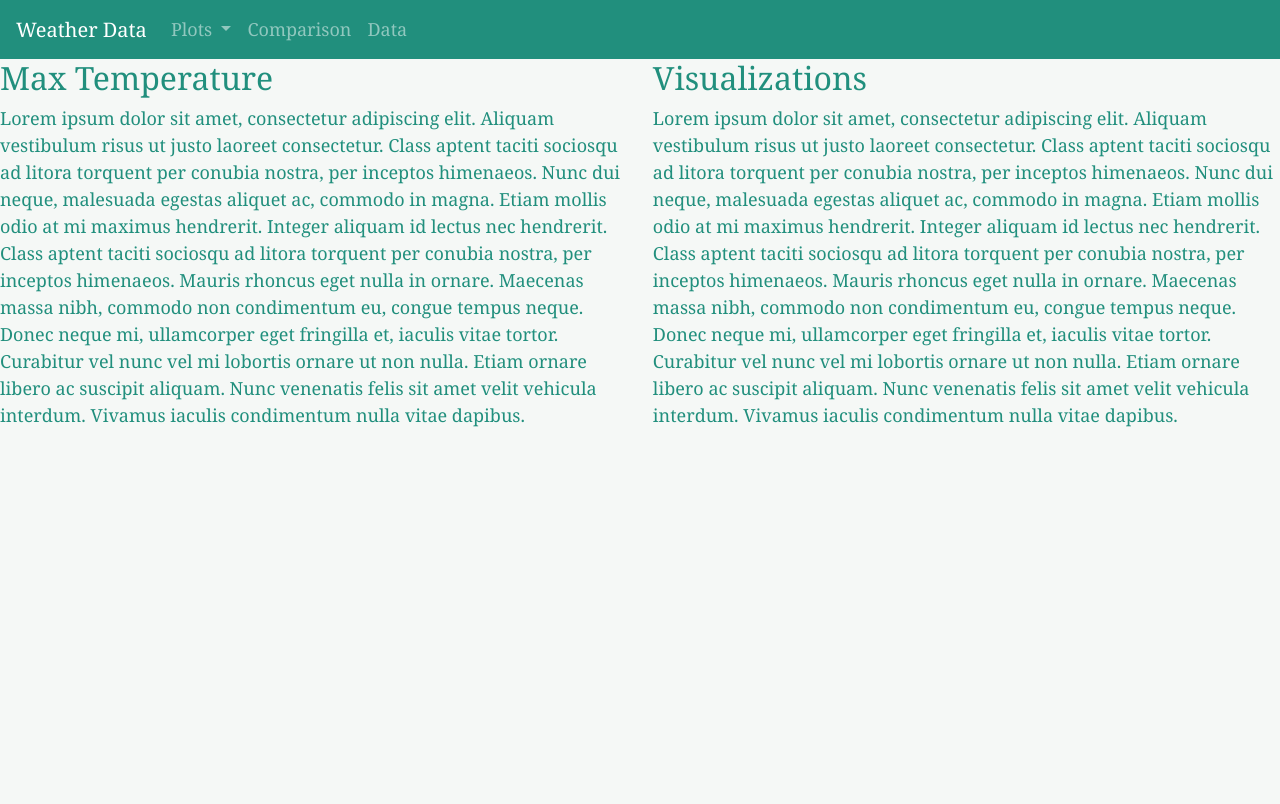
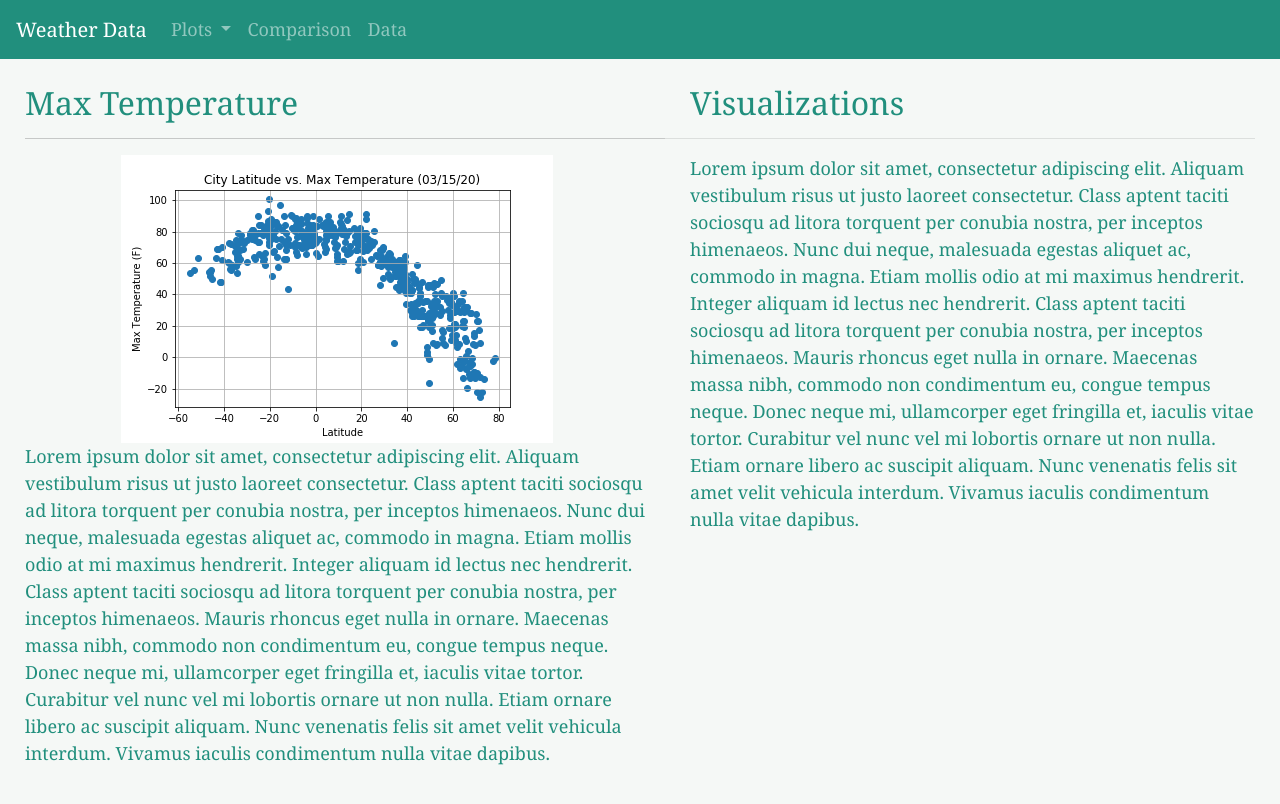
Before and after one commit to Rob-Ottogalli/Web-Design-Challenge, a plain HTML site: page WebVisualizations/Visualizations/2_Plots_Max_Temp.html in a window 1280 px wide. Drawn offline with nearby package versions, Linux system fonts and the light colour scheme.

Commit message:
Modified style sheet

```diff
--- a/WebVisualizations/Visualizations/2_Plots_Max_Temp.html
+++ b/WebVisualizations/Visualizations/2_Plots_Max_Temp.html
@@ -45,12 +45,15 @@
         <header>
           <h2>Max Temperature</h2>
         </header>
+        <hr>
+        <img src="../Assets/Global_Latitude_vs_Temp.png" alt="Global_Latitude_vs_Temp" class="image">
         <p>Lorem ipsum dolor sit amet, consectetur adipiscing elit. Aliquam vestibulum risus ut justo laoreet consectetur. Class aptent taciti sociosqu ad litora torquent per conubia nostra, per inceptos himenaeos. Nunc dui neque, malesuada egestas aliquet ac, commodo in magna. Etiam mollis odio at mi maximus hendrerit. Integer aliquam id lectus nec hendrerit. Class aptent taciti sociosqu ad litora torquent per conubia nostra, per inceptos himenaeos. Mauris rhoncus eget nulla in ornare. Maecenas massa nibh, commodo non condimentum eu, congue tempus neque. Donec neque mi, ullamcorper eget fringilla et, iaculis vitae tortor. Curabitur vel nunc vel mi lobortis ornare ut non nulla. Etiam ornare libero ac suscipit aliquam. Nunc venenatis felis sit amet velit vehicula interdum. Vivamus iaculis condimentum nulla vitae dapibus.</p>
     </article>
-    <article class="right-align">
+    <article>
       <header>
         <h2>Visualizations</h2>
       </header>
+      <hr>
       <p>Lorem ipsum dolor sit amet, consectetur adipiscing elit. Aliquam vestibulum risus ut justo laoreet consectetur. Class aptent taciti sociosqu ad litora torquent per conubia nostra, per inceptos himenaeos. Nunc dui neque, malesuada egestas aliquet ac, commodo in magna. Etiam mollis odio at mi maximus hendrerit. Integer aliquam id lectus nec hendrerit. Class aptent taciti sociosqu ad litora torquent per conubia nostra, per inceptos himenaeos. Mauris rhoncus eget nulla in ornare. Maecenas massa nibh, commodo non condimentum eu, congue tempus neque. Donec neque mi, ullamcorper eget fringilla et, iaculis vitae tortor. Curabitur vel nunc vel mi lobortis ornare ut non nulla. Etiam ornare libero ac suscipit aliquam. Nunc venenatis felis sit amet velit vehicula interdum. Vivamus iaculis condimentum nulla vitae dapibus.</p>
     </article>
     <!--Summary-->
--- a/WebVisualizations/Visualizations/weather_style_sheet.css
+++ b/WebVisualizations/Visualizations/weather_style_sheet.css
@@ -12,16 +12,21 @@ body {
 /* Ids for NavBar
 */
 #nav-background {
-    color: e7efecce;
+    color: #e7efecce;
     background: rgb(33, 143, 125);
 }
 
 /* Style for Sections
 */
 
+article {
+    margin: 25px;
+}
+
 .left-align {
-    width: 49%;
+    width: 50%;
     float: left;
+    background: e7efecce;
 }
 
 .right-align {
@@ -29,6 +34,12 @@ body {
     float: right;
 }
 
-header {
+h2 {
+    font-weight: thicker;
+}
 
+.image {
+    position: relative;
+    left: 15%;
+    text-align: center;
 }
```
Also changed, not shown: WebVisualizations/Assets/Global_Latitude_vs_Cloud.png (added), WebVisualizations/Assets/Global_Latitude_vs_Humidity.png (added), WebVisualizations/Assets/Global_Latitude_vs_Temp.png (added), WebVisualizations/Assets/Global_Latitude_vs_Wind.png (added), WebVisualizations/Assets/placeholder.txt (deleted).
